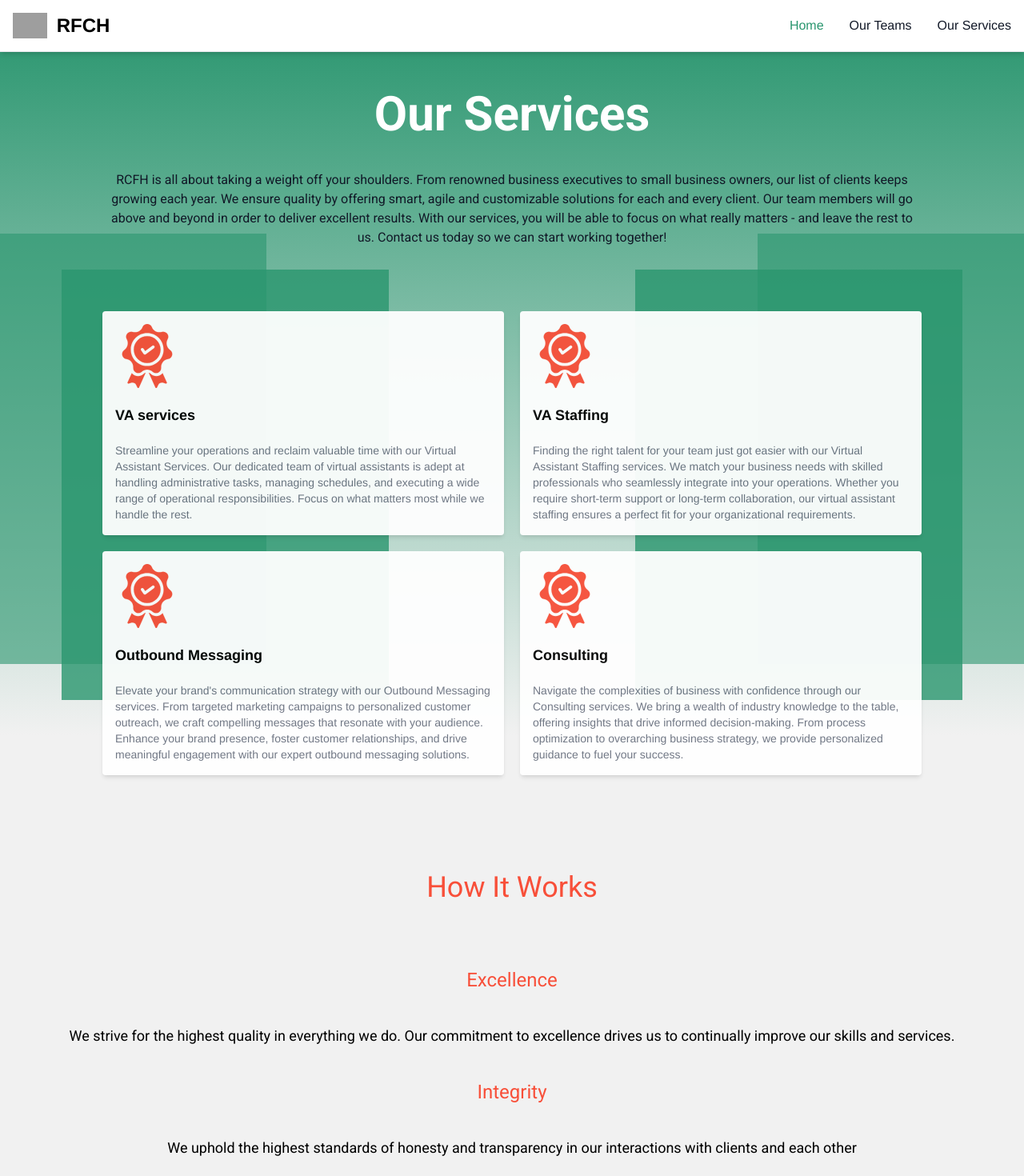
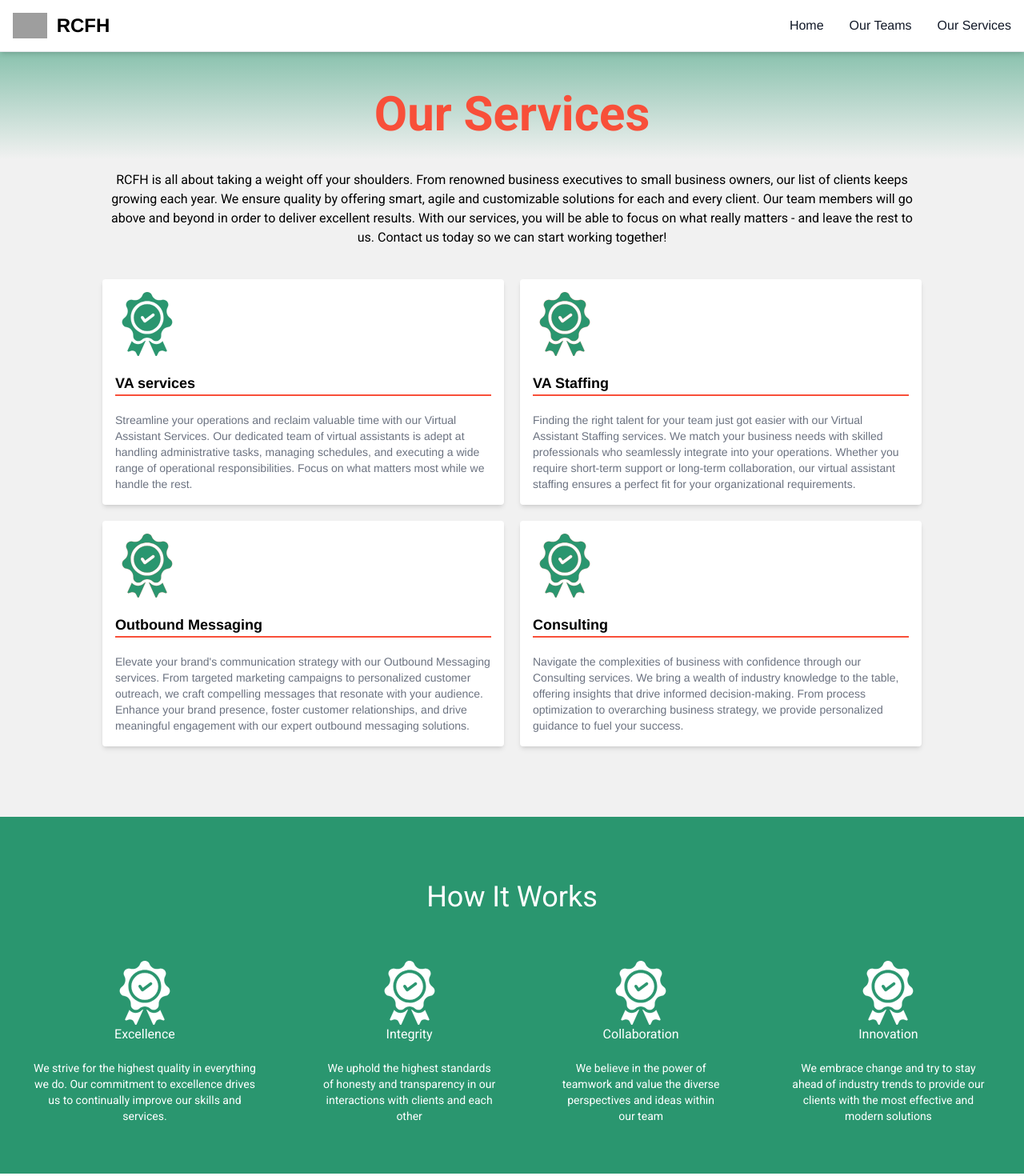
Before and after one commit to Gynius/rcfh, a React (Vite) app: page /services in a window 1280 px wide. Shown: the top 1470 px of the page at 80% size. Built offline with nearby package versions, Linux system fonts and the light colour scheme; grey boxes are pictures that could not be loaded.

Commit message:
september 13

```diff
--- a/src/assets/constants/howitworks.jsx
+++ b/src/assets/constants/howitworks.jsx
@@ -4,14 +4,14 @@ export const items = [
       <svg
         xmlns="http://www.w3.org/2000/svg"
         xmlnsXlink="http://www.w3.org/1999/xlink"
-        fill="#F84F39"
+        fill="#FFFFFF"
         height={height}
         width={width}
         version="1.1"
         id="Layer_1"
         viewBox="0 0 512 512"
         xmlSpace="preserve"
-        stroke="#F84F39"
+        stroke="#FFFFFF"
       >
         <g id="SVGRepo_bgCarrier" strokeWidth="0" />
         <g
@@ -52,14 +52,14 @@ export const items = [
       <svg
         xmlns="http://www.w3.org/2000/svg"
         xmlnsXlink="http://www.w3.org/1999/xlink"
-        fill="#F84F39"
+        fill="#FFFFFF"
         height={height}
         width={width}
         version="1.1"
         id="Layer_1"
         viewBox="0 0 512 512"
         xmlSpace="preserve"
-        stroke="#F84F39"
+        stroke="#FFFFFF"
       >
         <g id="SVGRepo_bgCarrier" strokeWidth="0" />
         <g
@@ -100,14 +100,14 @@ export const items = [
       <svg
         xmlns="http://www.w3.org/2000/svg"
         xmlnsXlink="http://www.w3.org/1999/xlink"
-        fill="#F84F39"
+        fill="#FFFFFF"
         height={height}
         width={width}
         version="1.1"
         id="Layer_1"
         viewBox="0 0 512 512"
         xmlSpace="preserve"
-        stroke="#F84F39"
+        stroke="#FFFFFF"
       >
         <g id="SVGRepo_bgCarrier" strokeWidth="0" />
         <g
@@ -148,14 +148,14 @@ export const items = [
       <svg
         xmlns="http://www.w3.org/2000/svg"
         xmlnsXlink="http://www.w3.org/1999/xlink"
-        fill="#F84F39"
+        fill="#FFFFFF"
         height={height}
         width={width}
         version="1.1"
         id="Layer_1"
         viewBox="0 0 512 512"
         xmlSpace="preserve"
-        stroke="#F84F39"
+        stroke="#FFFFFF"
       >
         <g id="SVGRepo_bgCarrier" strokeWidth="0" />
         <g
--- a/src/assets/constants/services.jsx
+++ b/src/assets/constants/services.jsx
@@ -4,14 +4,14 @@ export const services = [
       <svg
         xmlns="http://www.w3.org/2000/svg"
         xmlnsXlink="http://www.w3.org/1999/xlink"
-        fill="#F84F39"
+        fill="#2A966F"
         height={height}
         width={width}
         version="1.1"
         id="Layer_1"
         viewBox="0 0 512 512"
         xmlSpace="preserve"
-        stroke="#F84F39"
+        stroke="#2A966F"
       >
         <g id="SVGRepo_bgCarrier" strokeWidth="0" />
         <g
@@ -52,7 +52,7 @@ export const services = [
       <svg
         xmlns="http://www.w3.org/2000/svg"
         xmlnsXlink="http://www.w3.org/1999/xlink"
-        fill="#F84F39"
+        fill="#2A966F"
         height={height}
         width={width}
         version="1.1"
@@ -100,7 +100,7 @@ export const services = [
       <svg
         xmlns="http://www.w3.org/2000/svg"
         xmlnsXlink="http://www.w3.org/1999/xlink"
-        fill="#F84F39"
+        fill="#2A966F"
         height={height}
         width={width}
         version="1.1"
@@ -148,7 +148,7 @@ export const services = [
       <svg
         xmlns="http://www.w3.org/2000/svg"
         xmlnsXlink="http://www.w3.org/1999/xlink"
-        fill="#F84F39"
+        fill="#2A966F"
         height={height}
         width={width}
         version="1.1"
--- a/src/components/Hero.jsx
+++ b/src/components/Hero.jsx
@@ -7,7 +7,7 @@ function Hero() {
           className="inline-flex justify-between items-center py-1 px-1 pr-4 mb-7 text-sm text-gray-700 bg-gray-100 rounded-full :bg-gray-800 :text-white hover:bg-gray-200 :hover:bg-gray-700"
           role="alert"
         >
-          <span className="text-xs bg-primary-600 rounded-full text-green-500 px-4 py-1.5 mr-3">
+          <span className="text-xs bg-primary-600 rounded-full text-green-500 px-4 py-1.5 mr-3 text-red">
             Coming soon!
           </span>{" "}
           <span className="text-sm font-medium">Blog post</span>
@@ -49,7 +49,7 @@ function Hero() {
         <div className="flex flex-col mb-8 lg:mb-16 space-y-4 sm:flex-row sm:justify-center sm:space-y-0 sm:space-x-4">
           <a
             href="#"
-            className="inline-flex justify-center items-center py-3 px-5 text-base font-medium text-center text-green rounded-lg bg-primary-700 hover:bg-primary-800 focus:ring-4 focus:ring-primary-300 :focus:ring-primary-900"
+            className="text-red inline-flex justify-center items-center py-3 px-5 text-base font-medium text-center text-green rounded-lg bg-primary-700 hover:bg-primary-800 focus:ring-4 focus:ring-primary-300 :focus:ring-primary-900"
           >
             Book a call
             <svg
@@ -67,7 +67,7 @@ function Hero() {
           </a>
           <a
             href="#"
-            className="inline-flex justify-center items-center py-3 px-5 text-base font-medium text-center text-gray-900 rounded-lg border border-gray-300 hover:bg-gray-100 focus:ring-4 focus:ring-gray-100 :text-white :border-gray-700 :hover:bg-gray-700 :focus:ring-gray-800"
+            className="inline-flex justify-center items-center py-3 px-5 text-base font-medium text-center rounded-lg border border-gray-300 hover:bg-gray-100 focus:ring-4 focus:ring-gray-100 :text-white :border-gray-700 :hover:bg-gray-700 bg-red text-white hover:bg-green :focus:ring-gray-800"
           >
             NOW
           </a>
--- a/src/components/HowItWorks.jsx
+++ b/src/components/HowItWorks.jsx
@@ -1,18 +1,19 @@
 import { items } from "../assets/constants/howitworks";
+
 function HowItWorks() {
   return (
-    <div>
-      <h1 className="text-4xl font-roboto text-center my-20 text-red">
+    <div className="bg-green py-10">
+      <h1 className=" text-4xl font-roboto py-10 mb-5 text-center text-white ">
         How It Works
       </h1>
-      <div>
+      <div className="flex">
         {items.map((item, index) => {
+          const isEven = index % 2 === 0;
           return (
-            <div>
-              <h2 className="text-2xl font-roboto text-center my-10 text-red">
-                {item.title}
-              </h2>
-              <p className="text-lg font-roboto text-center my-10 text-black">
+            <div className="px-10 border-b-2 border-green flex flex-col justify-center items-center">
+              {item.svg("80px", "80px")}
+              <h2 className="ext-2xl font-roboto text-white">{item.title}</h2>
+              <p className="text-sm font-roboto text-center my-5 text-white">
                 {item.description}
               </p>
             </div>
--- a/src/components/Navbar.jsx
+++ b/src/components/Navbar.jsx
@@ -1,4 +1,5 @@
 import React, { useState } from "react";
+import { Link } from "react-router-dom";
 
 const Nav = () => {
   const [toggle, setToggle] = useState(false);
@@ -18,7 +19,7 @@ const Nav = () => {
             alt="Flowbite Logo"
           />
           <span className="self-center text-2xl font-semibold whitespace-nowrap :text-white">
-            RFCH
+            RCFH
           </span>
         </a>
         <button
@@ -51,29 +52,28 @@ const Nav = () => {
         >
           <ul className="flex flex-col font-medium p-4 md:p-0 mt-4 border border-gray-100 rounded-lg bg-gray-50 md:space-x-8 rtl:space-x-reverse md:flex-row md:mt-0 md:border-0 md:bg-white :bg-gray-800 md::bg-gray-900 :border-gray-700">
             <li>
-              <a
-                href="#"
-                className="block py-2 px-3 text-white bg-blue-700 rounded md:bg-transparent md:text-green md:p-0 :bg-blue-600 md::bg-transparent"
-                aria-current="page"
+              <Link
+                to="/"
+                className="block py-2 px-3 text-gray-900 rounded hover:bg-gray-100 md:hover:bg-transparent md:border-0 md:hover:text-green md:p-0 :text-white :hover:bg-gray-700 :hover:text-white md::hover:text-blue-500"
               >
                 Home
-              </a>
+              </Link>
             </li>
             <li>
-              <a
-                href="#"
-                className="block py-2 px-3 text-gray-900 rounded hover:bg-gray-100 md:hover:bg-transparent md:border-0 md:hover:text-blue-700 md:p-0 :text-white :hover:bg-gray-700 :hover:text-white md::hover:text-blue-500"
+              <Link
+                to="/teams"
+                className="block py-2 px-3 text-gray-900 rounded hover:bg-gray-100 md:hover:bg-transparent md:border-0 md:hover:text-green md:p-0 :text-white :hover:bg-gray-700 :hover:text-white md::hover:text-blue-500"
               >
                 Our Teams
-              </a>
+              </Link>
             </li>
             <li>
-              <a
-                href="#"
-                className="block py-2 px-3 text-gray-900 rounded hover:bg-gray-100 md:hover:bg-transparent md:border-0 md:hover:text-blue-700 md:p-0 :text-white :hover:bg-gray-700 :hover:text-white md::hover:text-blue-500"
+              <Link
+                to="/services"
+                className="block py-2 px-3 text-gray-900 rounded hover:bg-gray-100 md:hover:bg-transparent md:border-0 md:hover:text-green md:p-0 :text-white :hover:bg-gray-700 :hover:text-white md::hover:text-blue-500"
               >
                 Our Services
-              </a>
+              </Link>
             </li>
           </ul>
         </div>
--- a/src/components/Services.jsx
+++ b/src/components/Services.jsx
@@ -1,7 +1,7 @@
 import { services } from "../assets/constants/services";
 function Services() {
   return (
-    <div className=" flex flex-wrap box-border justify-center gap-5 py-10">
+    <div className="flex flex-wrap box-border justify-center gap-5 py-10">
       {services.map((service, index) => {
         return (
           <div
@@ -9,12 +9,13 @@ function Services() {
             style={{
               background: "#ffffff",
               width: "calc(50% - 10px)",
-              opacity: "0.95",
             }}
             key={index}
           >
             {service.svg("80px", "80px")}
-            <h3 className="text-lg font-semibold my-5">{service.title}</h3>
+            <h3 className="text-lg font-semibold my-5 border-b-2 border-red">
+              {service.title}
+            </h3>
             <p className="font-normal text-gray-500 text-sm">
               {service.description}
             </p>
--- a/src/index.css
+++ b/src/index.css
@@ -9,4 +9,5 @@
 
 body{
     background-color: #f1f1f1;
+    overflow-x: hidden;
 }
--- a/src/pages/OurServices.jsx
+++ b/src/pages/OurServices.jsx
@@ -5,19 +5,19 @@ function OurServices() {
   return (
     <MainTemplate>
       <div className="mx-auto md:max-w-screen-md lg:max-w-screen-lg lg:my-12 relative">
-        <h1 className="font-roboto text-6xl font-semibold text-white mb-10 z-50 text-center">
+        <h1 className="font-roboto text-6xl font-semibold text-red mb-10 z-50 text-center">
           <div
             className="bg-gradient-to-b from-green to-body_bg absolute"
             style={{
-              top: "-10%",
+              top: "-20%",
               left: "-15%",
               width: "200%",
-              height: "100%",
+              height: "30%",
               zIndex: -10,
             }}
           ></div>
-          <div
-            className="bg-green absolute opacity-80"
+          {/* <div
+            className="bg-green absolute opacity-30"
             style={{
               top: "25%",
               right: "-5%",
@@ -27,7 +27,7 @@ function OurServices() {
             }}
           ></div>
           <div
-            className="bg-green absolute opacity-60"
+            className="bg-green absolute opacity-20"
             style={{
               top: "20%",
               left: "-20%",
@@ -37,7 +37,7 @@ function OurServices() {
             }}
           ></div>
           <div
-            className="bg-green absolute opacity-60"
+            className="bg-green absolute opacity-20"
             style={{
               top: "20%",
               right: "-20%",
@@ -47,7 +47,7 @@ function OurServices() {
             }}
           ></div>
           <div
-            className="bg-green absolute opacity-80"
+            className="bg-green absolute opacity-30"
             style={{
               top: "25%",
               left: "-5%",
@@ -55,10 +55,10 @@ function OurServices() {
               height: "60%",
               zIndex: -10,
             }}
-          ></div>
+          ></div> */}
           Our Services
         </h1>
-        <p className="font-roboto text-gray-900 mb-10 text-base text-center">
+        <p className="font-roboto font-normal text-center">
           RCFH is all about taking a weight off your shoulders. From renowned
           business executives to small business owners, our list of clients
           keeps growing each year. We ensure quality by offering smart, agile
```
